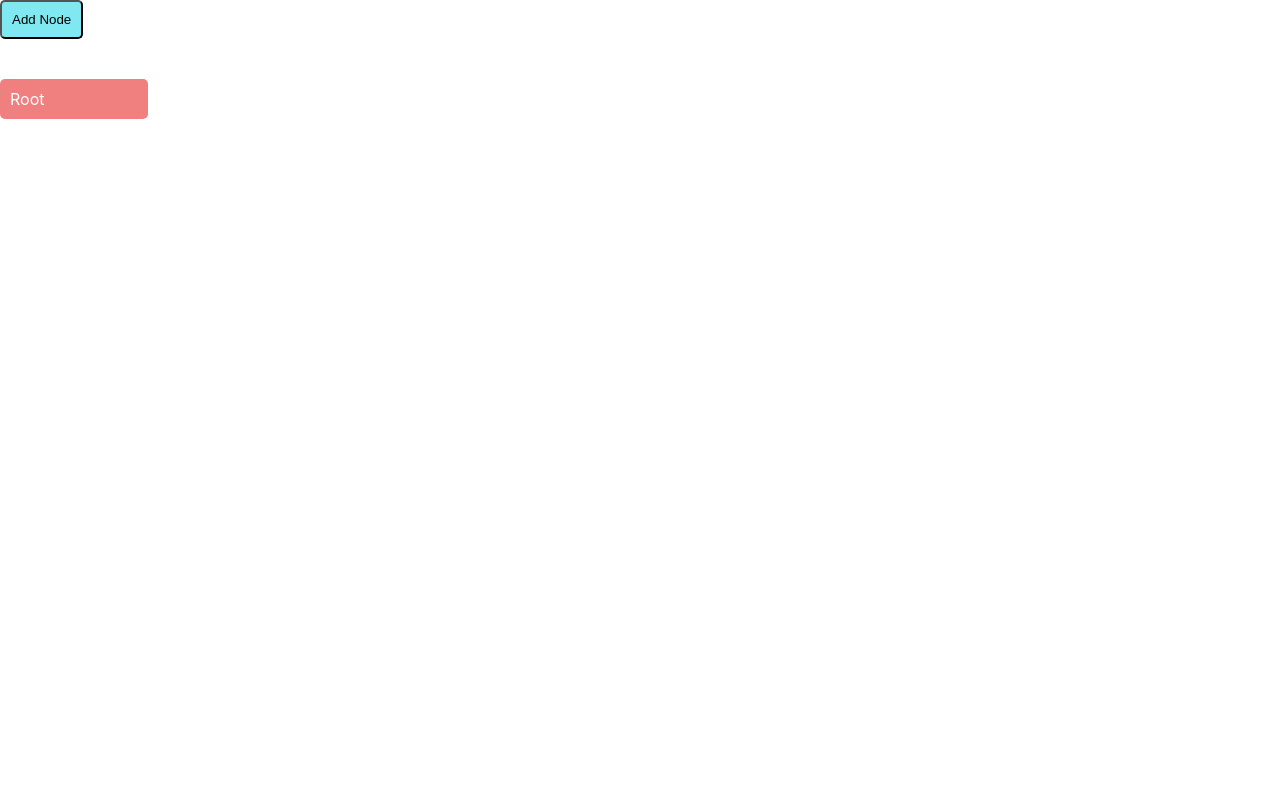
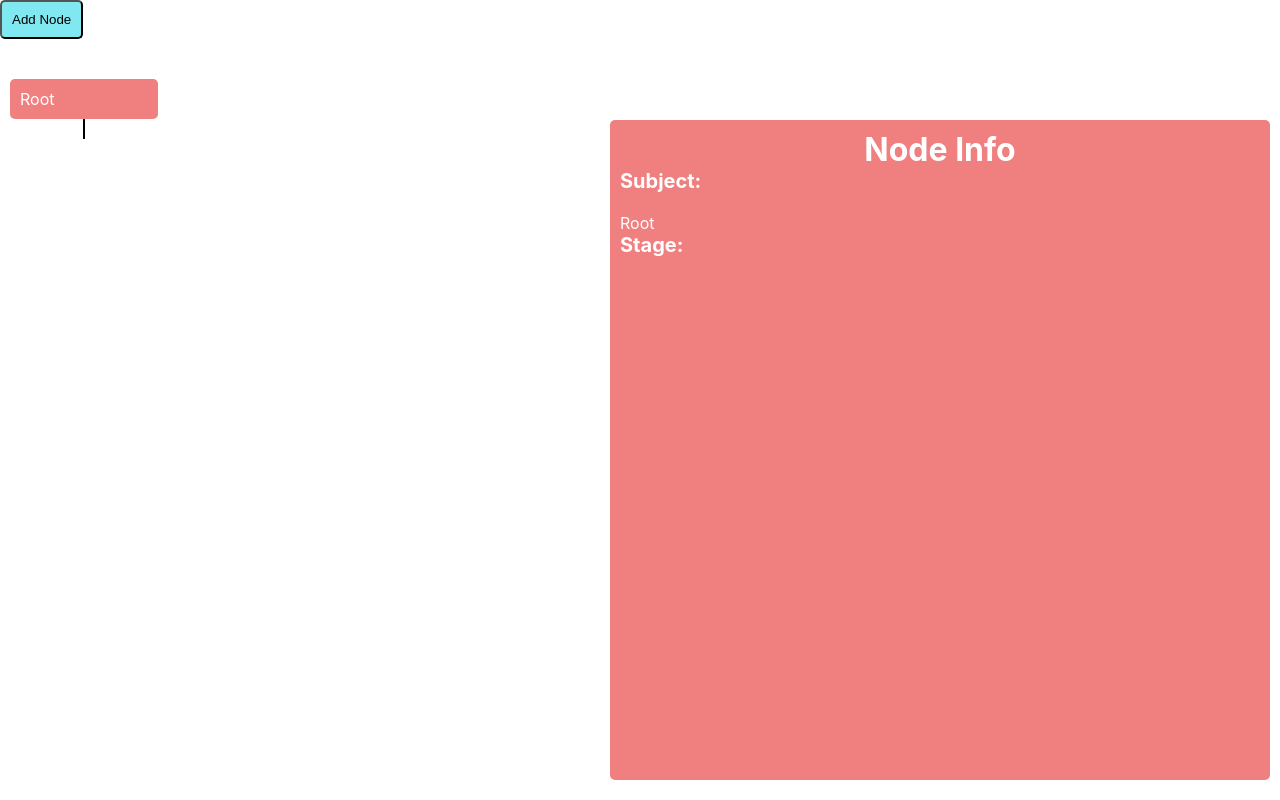
Before and after one commit to georgedobric/2023-React-JS-Project-Management-App, a React (Create React App) app: page / in a window 1280 px wide. Built offline with nearby package versions, Linux system fonts and the light colour scheme.

Commit message:
added Node info section and clickable nodes

```diff
--- a/src/components/Node.css
+++ b/src/components/Node.css
@@ -3,7 +3,21 @@
     padding: 10px;
     border-radius: 5px;
     width: 10vw; /* Set the width to 1/20th of the viewport width */
+    margin-bottom: 10px;
+    margin-left: 10px;
 
+    position: relative;
+}
+
+.box::after {
+    content: "";
+    position: absolute;
+    top: 100%; /* Position the line below the box */
+    left: 50%;
+    transform: translateX(-50%);
+    width: 2px;
+    height: 20px;
+    background-color: black; /* Draw the branch line which connects adjacent nodes */
   }
 
 .boxStage1 {
@@ -47,6 +61,20 @@
     color: white;
   }
 
+  .textHeader {
+    color: white;
+    font-size: 2em;
+    font-weight: bold;
+    text-align: center;
+  }
+
+  .textSubHeader {
+    color: white;
+    font-size: 1.25em;
+    font-weight: bold;
+    text-align: left;
+  }
+
   .line {
     position: absolute;
     top: 100px;
@@ -55,3 +83,16 @@
     height: 1px;
     background-color: black;
   }
+
+  .info {
+    background-color: lightcoral;
+    padding: 10px;
+    border-radius: 5px;
+    width: 50vw; /* Set the width to 1/20th of the viewport width */
+    height: 50vw;
+    position: fixed;
+    bottom: 10px;
+    right: 10px;
+    margin-bottom: 10px;
+    margin-left: 10px;
+  }
--- a/src/components/Node.js
+++ b/src/components/Node.js
@@ -1,17 +1,23 @@
-import React, { useState, useEffect } from 'react';
+import React, { useState, useEffect, useRef } from 'react';
 import './Node.css'
 
 function Node() {
     /* Turn the Node into a button which, when clicked, prompts the user to
     input some text which will be logged to the console. */
+
+    //let selectedNode = 0;
+    const [selectedNode, setSelectedNode] = useState(0);
+
     const handleClick = () => {
         const userInput = prompt('Enter Text');
         //Do something with the user input
         console.log('User entered: ', userInput);
     };
 
+    const boxRef = useRef(null); //Coordinates
+
     /* Create an array of node objects, expandable upon user input. */
-    const [jobNodes, setJobNodes] = useState([{ id: 0, subject: 'Root' }]);
+    const [jobNodes, setJobNodesgit ] = useState([{ id: 0, subject: 'Root' }]);
 
     /* Handles the 'add node' button, which expands the array. */
     const handleAddObject = () => {
@@ -35,6 +41,20 @@ function Node() {
 
     useEffect(() => {
         console.log(jobNodes); // Log the updated state on each re-render
+
+        //Coordinates begins
+        const getBoxCoordinates = () => {
+            const boxElement = boxRef.current;
+            if (boxElement) {
+              const { top, left } = boxElement.getBoundingClientRect();
+              console.log('Box coordinates:', { top, left });
+              // Use the coordinates for further processing
+            }
+          };
+
+          getBoxCoordinates();
+        //Coordinates ends
+
       }, [jobNodes]);
 ;
     return (
@@ -44,14 +64,27 @@ function Node() {
       <br></br>
       <br></br>
       {jobNodes.map(obj => (
-        <div className='box text' key={obj.id} style={{ marginBottom: '10px' }}>{obj.subject}</div>
+        <div className='box text' onClick={() => setSelectedNode(obj.id)} key={obj.id} ref={boxRef}>{obj.subject}</div>
       ))}
+      <div className='info'>
+        <div className='textHeader'>Node Info</div>
+        <div className='text'>
+            <div className='textSubHeader'>Subject:</div>
+            <br />
+            {jobNodes[selectedNode].subject}
+            <br />
+            <div className='textSubHeader'>Stage:</div>
+            <br />
+            {jobNodes[selectedNode].stage}
+            </div>
+      </div>
         </div>
     );
 };
 
 
 export default Node;
+//style={{ marginBottom: '10px' }}
 /*
 <svg className="line">
         <line x1="50" y1="50" x2="350" y2="50" />
```
